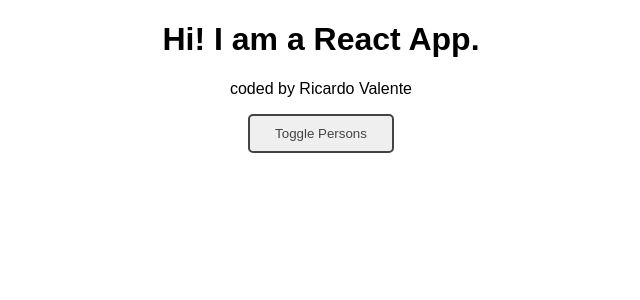
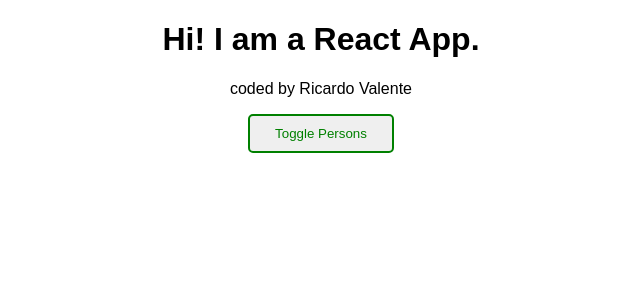
Before and after one commit to ricardo-valente/react_practicing, a React (Create React App) app: page / in a window 1280 px wide. Shown: the top 300 px of the page, without its empty margins (319-959 px from the left). Built offline with nearby package versions, Linux system fonts and the light colour scheme.

Commit message:
Changed button color dynamically, if persons are being shown or not

```diff
--- a/src/App.js
+++ b/src/App.js
@@ -41,8 +41,8 @@ class App extends Component {
   render() {
     const buttonStyle = {
       padding: '10px 25px',
-      color: '#444',
-      border: '2px solid #444',
+      color: 'green',
+      border: '2px solid green',
       borderRadius: '5px'
     }
 
@@ -60,6 +60,8 @@ class App extends Component {
           })}
         </div>
       );
+      buttonStyle.color = 'red'
+      buttonStyle.borderColor = 'red'
     }
 
     return (
```
